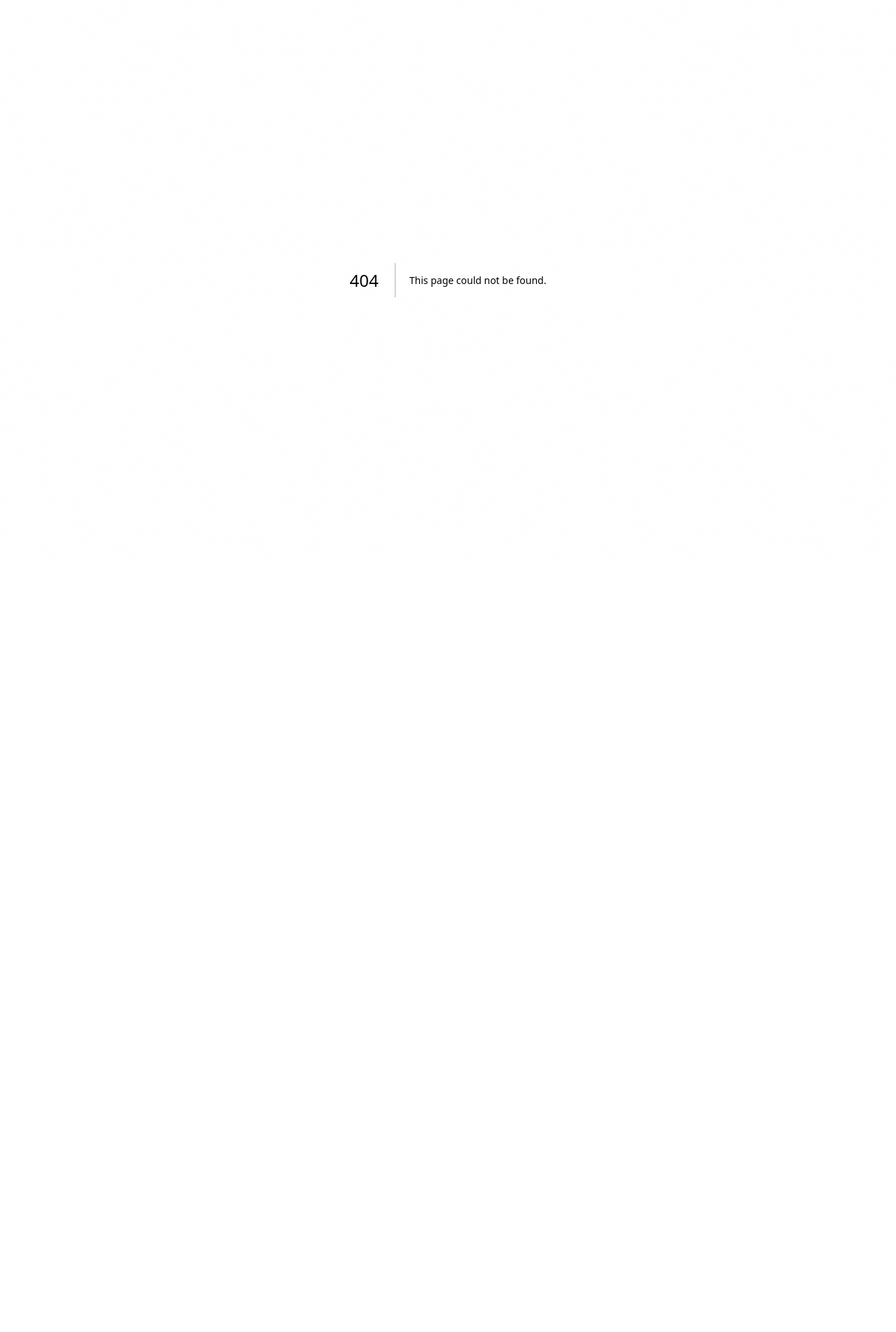
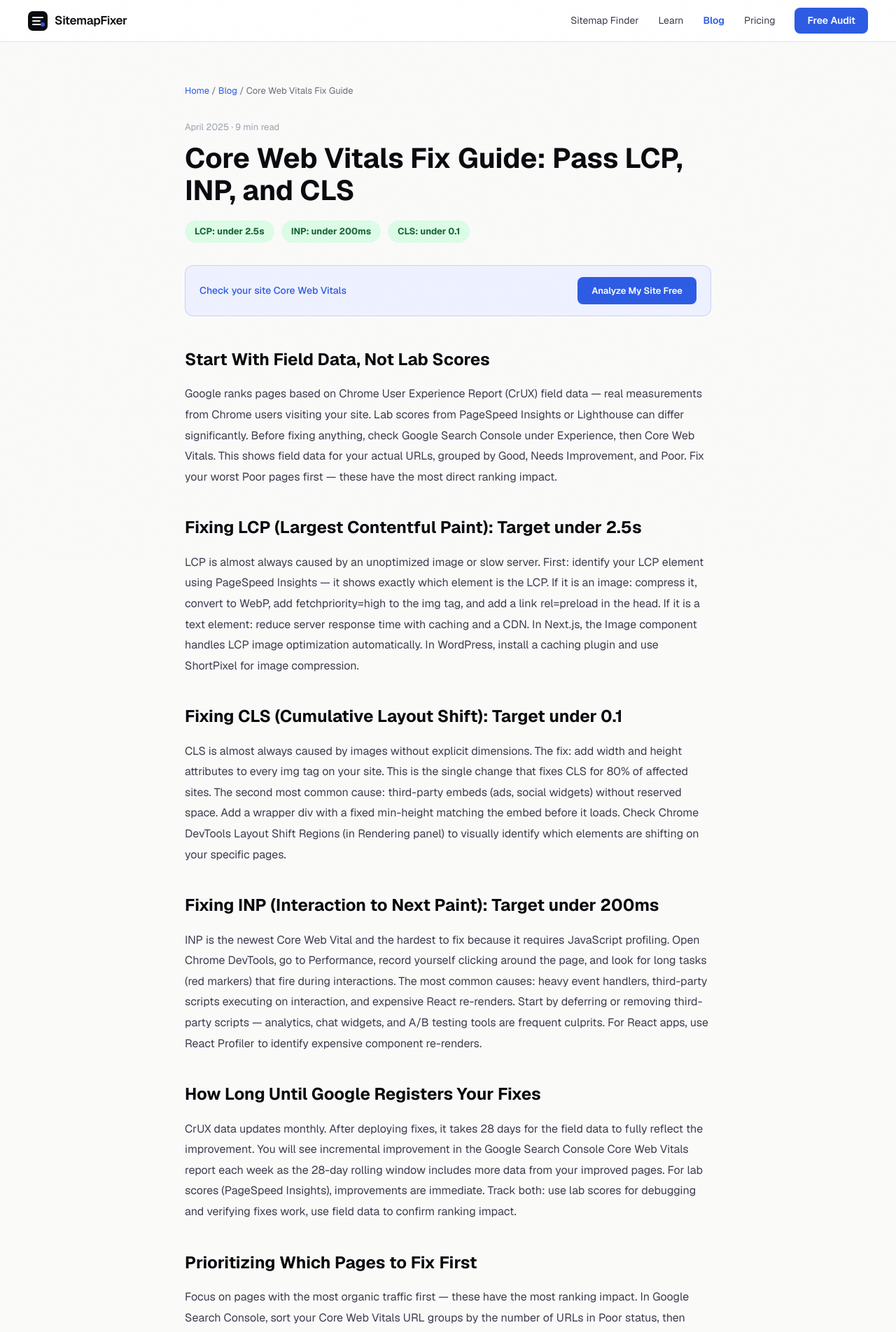
Before and after one commit to Watermelon-Coctail-Bar/sitemap-fixer, a Next.js app: page /blog/core-web-vitals-fix-guide in a window 1280 px wide. Before the commit this address had no page. Shown: the top 1904 px of the page at 70% size. Before the commit the page ends 800 px from the top, so only its background shows below. Built offline with nearby package versions, Linux system fonts and the light colour scheme.

Commit message:
Create page.tsx

```diff
--- /dev/null
+++ b/src/app/blog/core-web-vitals-fix-guide/page.tsx
@@ -0,0 +1,50 @@
+import type { Metadata } from 'next';
+export const metadata: Metadata = {
+  title: 'Core Web Vitals Fix Guide: How to Pass LCP, INP, and CLS | SitemapFixer',
+  description: "Failing Core Web Vitals hurts your Google rankings. This guide walks through the diagnosis and fixes for all three metrics: LCP, INP, and CLS, in priority order.",
+  alternates: { canonical: 'https://sitemapfixer.com/blog/core-web-vitals-fix-guide' },
+  openGraph: { title: 'Core Web Vitals Fix Guide 2025', description: 'Step-by-step fixes for LCP, INP, and CLS — the three metrics that affect Google rankings.', url: 'https://sitemapfixer.com/blog/core-web-vitals-fix-guide', type: 'article' },
+};
+const sections = [
+  { t: "Start With Field Data, Not Lab Scores", d: "Google ranks pages based on Chrome User Experience Report (CrUX) field data — real measurements from Chrome users visiting your site. Lab scores from PageSpeed Insights or Lighthouse can differ significantly. Before fixing anything, check Google Search Console under Experience, then Core Web Vitals. This shows field data for your actual URLs, grouped by Good, Needs Improvement, and Poor. Fix your worst Poor pages first — these have the most direct ranking impact." },
+  { t: "Fixing LCP (Largest Contentful Paint): Target under 2.5s", d: "LCP is almost always caused by an unoptimized image or slow server. First: identify your LCP element using PageSpeed Insights — it shows exactly which element is the LCP. If it is an image: compress it, convert to WebP, add fetchpriority=high to the img tag, and add a link rel=preload in the head. If it is a text element: reduce server response time with caching and a CDN. In Next.js, the Image component handles LCP image optimization automatically. In WordPress, install a caching plugin and use ShortPixel for image compression." },
+  { t: "Fixing CLS (Cumulative Layout Shift): Target under 0.1", d: "CLS is almost always caused by images without explicit dimensions. The fix: add width and height attributes to every img tag on your site. This is the single change that fixes CLS for 80% of affected sites. The second most common cause: third-party embeds (ads, social widgets) without reserved space. Add a wrapper div with a fixed min-height matching the embed before it loads. Check Chrome DevTools Layout Shift Regions (in Rendering panel) to visually identify which elements are shifting on your specific pages." },
+  { t: "Fixing INP (Interaction to Next Paint): Target under 200ms", d: "INP is the newest Core Web Vital and the hardest to fix because it requires JavaScript profiling. Open Chrome DevTools, go to Performance, record yourself clicking around the page, and look for long tasks (red markers) that fire during interactions. The most common causes: heavy event handlers, third-party scripts executing on interaction, and expensive React re-renders. Start by deferring or removing third-party scripts — analytics, chat widgets, and A/B testing tools are frequent culprits. For React apps, use React Profiler to identify expensive component re-renders." },
+  { t: "How Long Until Google Registers Your Fixes", d: "CrUX data updates monthly. After deploying fixes, it takes 28 days for the field data to fully reflect the improvement. You will see incremental improvement in the Google Search Console Core Web Vitals report each week as the 28-day rolling window includes more data from your improved pages. For lab scores (PageSpeed Insights), improvements are immediate. Track both: use lab scores for debugging and verifying fixes work, use field data to confirm ranking impact." },
+  { t: "Prioritizing Which Pages to Fix First", d: "Focus on pages with the most organic traffic first — these have the most ranking impact. In Google Search Console, sort your Core Web Vitals URL groups by the number of URLs in Poor status, then cross-reference with your Performance report to find which Poor pages also get significant search traffic. A homepage with poor LCP affects all users but a deep blog post with zero traffic does not. Fix high-traffic Poor pages first, then work through Needs Improvement pages." },
+];
+export default function Page() {
+  return (
+    <article style={{ maxWidth: 800, margin: '0 auto', padding: '60px 24px' }}>
+      <nav style={{ fontSize: 13, color: '#6b6b7d', marginBottom: 32 }}>
+        <a href="/" style={{ color: '#2d5be3', textDecoration: 'none' }}>Home</a>{' / '}
+        <a href="/blog" style={{ color: '#2d5be3', textDecoration: 'none' }}>Blog</a>{' / '}
+        <span>Core Web Vitals Fix Guide</span>
+      </nav>
+      <div style={{ fontSize: 13, color: '#9ca3af', marginBottom: 12 }}>April 2025 · 9 min read</div>
+      <h1 style={{ fontSize: 40, fontWeight: 700, color: '#0a0a0f', marginBottom: 20, lineHeight: 1.15 }}>Core Web Vitals Fix Guide: Pass LCP, INP, and CLS</h1>
+      <div style={{ display: 'flex', gap: 10, marginBottom: 32, flexWrap: 'wrap' }}>
+        {[['LCP', 'under 2.5s'], ['INP', 'under 200ms'], ['CLS', 'under 0.1']].map(([m, t]) => (
+          <div key={m} style={{ background: '#dcfce7', color: '#166534', fontSize: 13, fontWeight: 700, padding: '6px 14px', borderRadius: 20 }}>{m}: {t}</div>
+        ))}
+      </div>
+      <div style={{ background: '#eef1ff', border: '1px solid rgba(45,91,227,0.2)', borderRadius: 12, padding: '16px 20px', marginBottom: 40, display: 'flex', alignItems: 'center', justifyContent: 'space-between', gap: 16 }}>
+        <span style={{ fontSize: 14, color: '#2d5be3', fontWeight: 500 }}>Check your site Core Web Vitals</span>
+        <a href="/" style={{ background: '#2d5be3', color: 'white', padding: '10px 20px', borderRadius: 8, textDecoration: 'none', fontWeight: 600, fontSize: 13 }}>Analyze My Site Free</a>
+      </div>
+      <div style={{ fontSize: 16, color: '#3d3d4f', lineHeight: 1.85 }}>
+        {sections.map(({ t, d }) => (
+          <div key={t} style={{ marginBottom: 36 }}>
+            <h2 style={{ fontSize: 24, fontWeight: 700, color: '#0a0a0f', marginBottom: 12 }}>{t}</h2>
+            <p style={{ margin: 0 }}>{d}</p>
+          </div>
+        ))}
+      </div>
+      <div style={{ background: '#0a0a0f', borderRadius: 12, padding: '32px', textAlign: 'center', marginTop: 56 }}>
+        <div style={{ fontSize: 20, fontWeight: 700, color: 'white', marginBottom: 8 }}>Start your technical SEO fix with your sitemap</div>
+        <div style={{ color: '#9999aa', marginBottom: 20, fontSize: 14 }}>Free analysis in 60 seconds</div>
+        <a href="/" style={{ background: 'white', color: '#0a0a0f', padding: '14px 28px', borderRadius: 8, textDecoration: 'none', fontWeight: 700 }}>Analyze My Site Free</a>
+      </div>
+    </article>
+  );
+}
```
